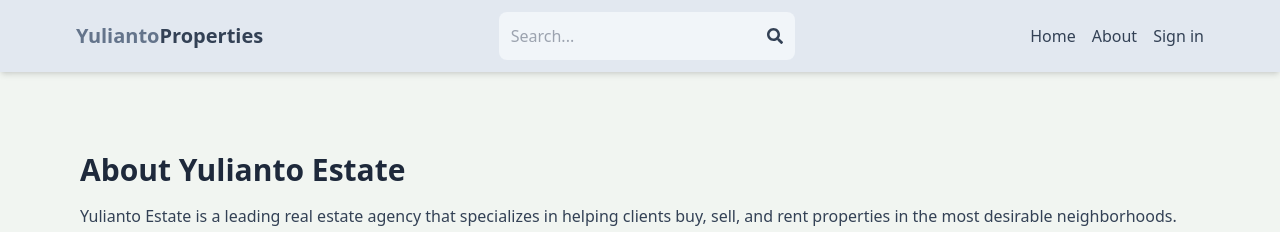
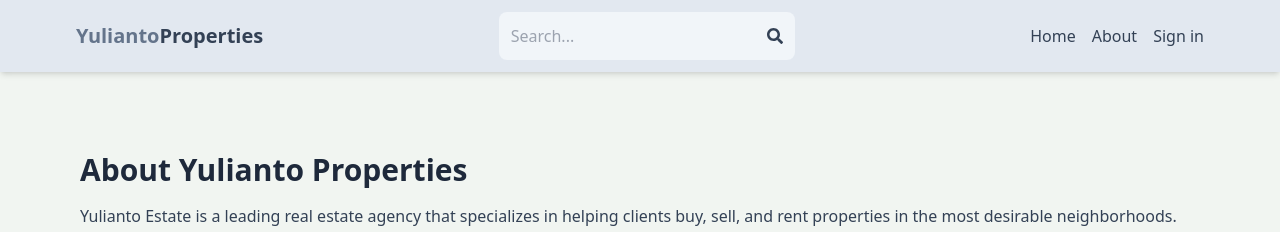
Before and after one commit to yuliantocode93/crud-mern-estate, a React (Vite) app in the folder client/: page /about in a window 1280 px wide. Shown: the top 232 px of the page. Built offline with nearby package versions, Linux system fonts and the light colour scheme; no server answers.

Commit message:
final commit

```diff
--- a/client/src/pages/About.jsx
+++ b/client/src/pages/About.jsx
@@ -3,7 +3,7 @@
 export default function About() {
   return (
     <div className="py-20 px-4 max-w-6xl mx-auto">
-      <h1 className="text-3xl font-bold mb-4 text-slate-800">About Yulianto Estate</h1>
+      <h1 className="text-3xl font-bold mb-4 text-slate-800">About Yulianto Properties</h1>
       <p className="mb-4 text-slate-700">
         Yulianto Estate is a leading real estate agency that specializes in helping clients buy, sell, and rent properties in the most desirable neighborhoods. Our team of experienced agents is dedicated to providing exceptional service and
         making the buying and selling process as smooth as possible.
```
